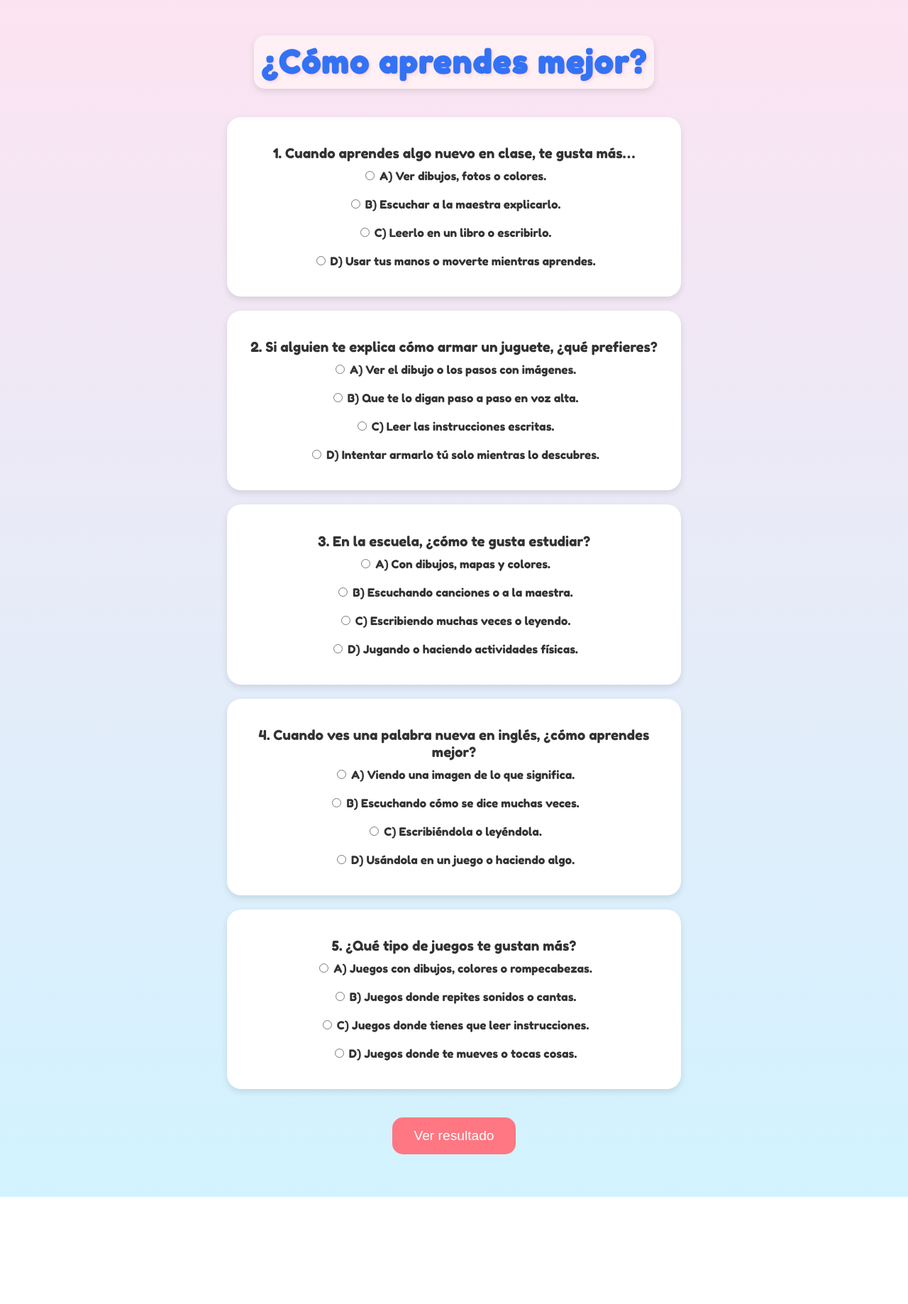
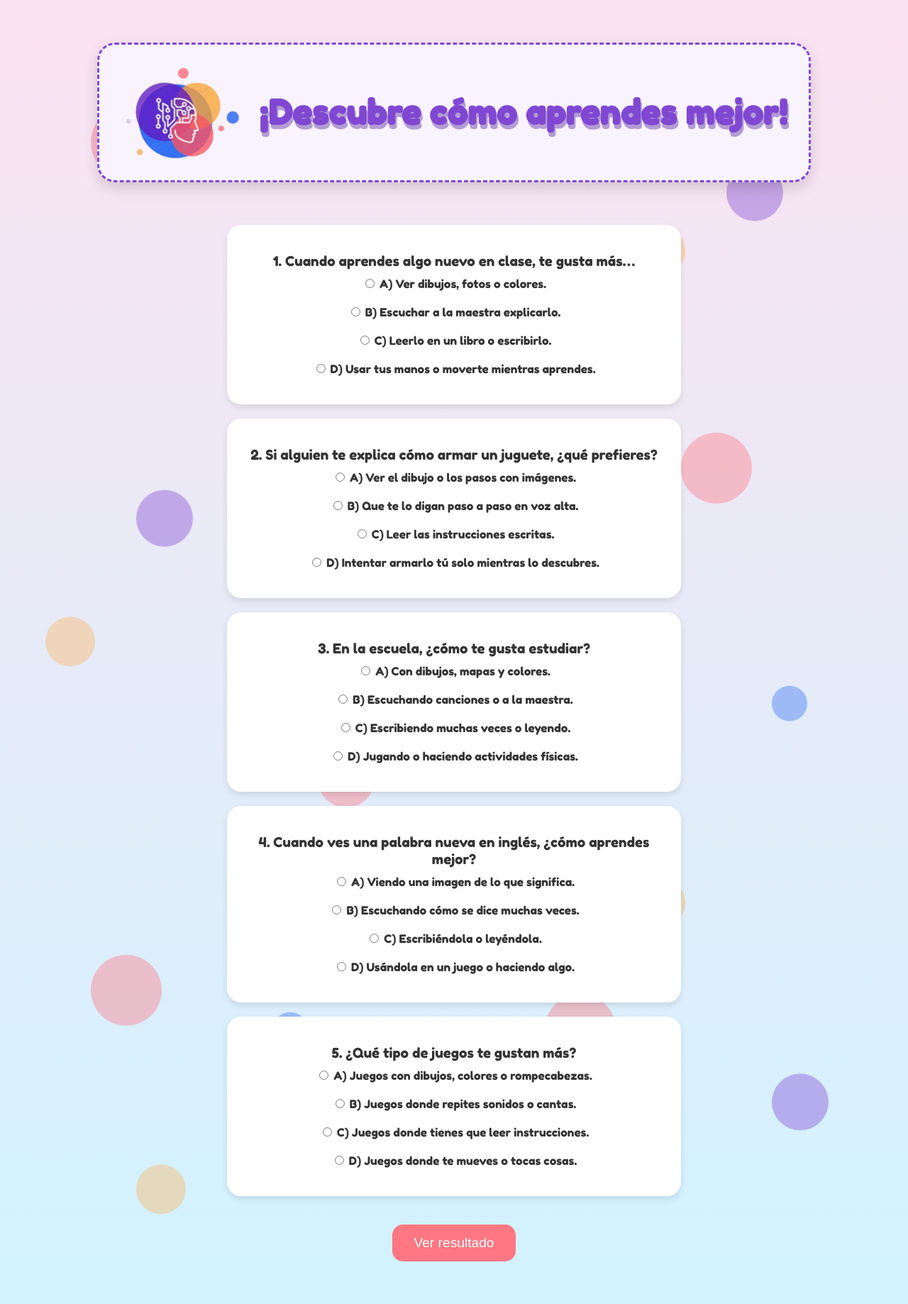
Before and after one commit to KIsabel72/HablAI, a PHP site: page /home.php in a window 1280 px wide. Shown: the whole page at 71% size. Before the commit the page ends 1687 px from the top, so only its background shows below. Run offline with PHP 8.4, Linux system fonts and the light colour scheme.

Commit message:
Diseño v1

```diff
--- a/css/custom.css
+++ b/css/custom.css
@@ -1,15 +1,19 @@
+@import url('https://fonts.googleapis.com/css2?family=Fredoka+One&display=swap');
+
 .body-start {
     font-family: 'Fredoka One', cursive;
     background: linear-gradient(to bottom, #fef3e3, #d3f3fd);
     text-align: center;
     color: #333;
-    height: 97vh;
+    height: 96vh;
     position: relative;
+    overflow: visible;
 }
 
 .img-start {
     width: 180px;
     height: auto;
+    text-align: center;
 }
 
 .h1-start {
@@ -47,6 +51,7 @@
     top: 0;
     left: 0;
     z-index: -1;
+    animation: float 20s linear infinite;
 }
 
 .bubble {
@@ -60,12 +65,102 @@
     width: 100px;
     height: 100px;
     background: #FE7782;
-    top: 20%;
-    left: 5%;
+    top: 10%;
+    left: 10%;
     animation-delay: 0s;
 }
 
 .bubble:nth-child(2) {
+    width: 70px;
+    height: 70px;
+    background: #FCB55D;
+    top: 20%;
+    left: 70%;
+    animation-delay: 2s;
+}
+
+.bubble:nth-child(3) {
+    width: 50px;
+    height: 50px;
+    background: #3372F5;
+    top: 30%;
+    left: 25%;
+    animation-delay: 4s;
+}
+
+.bubble:nth-child(4) {
+    width: 80px;
+    height: 80px;
+    background: #8048D2;
+    top: 15%;
+    left: 80%;
+    animation-delay: 4s;
+}
+
+.bubble:nth-child(5) {
+    width: 80px;
+    height: 80px;
+    background: #8048D2;
+    top: 40%;
+    left: 15%;
+    animation-delay: 4s;
+}
+
+.bubble:nth-child(6) {
+    width: 70px;
+    height: 70px;
+    background: #FCB55D;
+    top: 50%;
+    left: 5%;
+    animation-delay: 2s;
+}
+
+.bubble:nth-child(7) {
+    width: 100px;
+    height: 100px;
+    background: #FE7782;
+    top: 35%;
+    left: 75%;
+    animation-delay: 0s;
+}
+
+.bubble:nth-child(8) {
+    width: 50px;
+    height: 50px;
+    background: #3372F5;
+    top: 55%;
+    left: 85%;
+    animation-delay: 4s;
+}
+
+.bubble:nth-child(9) {
+    width: 50px;
+    height: 50px;
+    background: #8048D2;
+    top: 65%;
+    left: 55%;
+    animation-delay: 0s;
+}
+
+.bubble:nth-child(10) {
+    width: 80px;
+    height: 80px;
+    background: #FE7782;
+    top: 60%;
+    left: 35%;
+    animation-delay: 4s;
+}
+
+.bubble:nth-child(11) {
+    width: 100px;
+    height: 100px;
+    background: #FE7782;
+    top: 75%;
+    left: 10%;
+    animation-delay: 0s;
+}
+
+.bubble:nth-child(12) {
     width: 70px;
     height: 70px;
     background: #FCB55D;
@@ -74,23 +169,60 @@
     animation-delay: 2s;
 }
 
-.bubble:nth-child(3) {
+.bubble:nth-child(13) {
     width: 50px;
     height: 50px;
     background: #3372F5;
-    top: 75%;
-    left: 20%;
+    top: 80%;
+    left: 30%;
     animation-delay: 4s;
 }
 
-.bubble:nth-child(4) {
+.bubble:nth-child(14) {
     width: 80px;
     height: 80px;
     background: #8048D2;
-    top: 25%;
-    left: 80%;
+    top: 85%;
+    left: 85%;
+    animation-delay: 2s;
+}
+
+.bubble:nth-child(15) {
+    width: 80px;
+    height: 80px;
+    background: #8048D2;
+    top: 90%;
+    left: 50%;
+    animation-delay: 2s;
+}
+
+.bubble:nth-child(16) {
+    width: 70px;
+    height: 70px;
+    background: #FCB55D;
+    top: 92%;
+    left: 15%;
+    animation-delay: 2s;
+}
+
+.bubble:nth-child(17) {
+    width: 100px;
+    height: 100px;
+    background: #FE7782;
+    top: 78%;
+    left: 60%;
+    animation-delay: 0s;
+}
+
+.bubble:nth-child(18) {
+    width: 50px;
+    height: 50px;
+    background: #3372F5;
+    top: 68%;
+    left: 40%;
     animation-delay: 4s;
 }
+
 
 @keyframes float {
     0% {
@@ -98,7 +230,7 @@
     }
 
     50% {
-        transform: translateY(-20px);
+        transform: translateY(-30px);
     }
 
     100% {
@@ -113,24 +245,54 @@
     padding: 20px;
     color: #333;
     text-align: center;
-    overflow-y: auto;
+    overflow-x: visible;
+    overflow-y: visible;
     min-height: 100vh;
+    position: relative;
 }
 
-.h1-form {
-    color: #3372F5;
-    font-size: 2.8em;
-    margin-bottom: 20px;
-    font-family: 'Fredoka One', cursive;
-    text-shadow: 2px 2px 4px #ffd1dc;
-    letter-spacing: 1.5px;
-    padding: 10px;
-    border-radius: 15px;
-    background-color: #fff0f5;
-    box-shadow: 0 4px 10px rgba(0, 0, 0, 0.1);
-    display: inline-block;
+
+.sticker-titulo {
+    display: inline-flex;
+    align-items: center;
+    gap: 15px;
+    padding: 20px 30px;
+    background-color: #f8f3ff;
+    border: 3px dashed #8048D2;
+    border-radius: 25px;
+    box-shadow: 0px 8px 20px rgba(0, 0, 0, 0.15);
+    animation: bounceIn 1s ease;
+    margin: 40px auto;
+    font-family: 'Baloo 2', cursive;
 }
 
+
+.h1-form {
+    font-size: 3rem;
+    color: #8048D2;
+    text-shadow: 2px 6px #b29cd3;
+    font-family: 'Fredoka One';
+}
+
+.icono {
+    font-size: 2.5rem;
+}
+
+@keyframes bounceIn {
+    0% {
+        transform: scale(0.3);
+        opacity: 0;
+    }
+
+    70% {
+        transform: scale(1.1);
+        opacity: 1;
+    }
+
+    100% {
+        transform: scale(1);
+    }
+}
 
 .question {
     background: white;
--- a/home.php
+++ b/home.php
@@ -62,6 +62,7 @@ if ($_SERVER["REQUEST_METHOD"] == "POST") {
 
 <!DOCTYPE html>
 <html lang="es">
+
 <head>
     <meta charset="UTF-8" />
     <meta name="viewport" content="width=device-width, initial-scale=1" />
@@ -69,9 +70,33 @@ if ($_SERVER["REQUEST_METHOD"] == "POST") {
     <link href="https://fonts.googleapis.com/css2?family=Fredoka+One&display=swap" rel="stylesheet" />
     <link href="css/custom.css" rel="stylesheet">
 </head>
+
 <body class="body-form">
-    <h1 class="h1-form">¿Cómo aprendes mejor?</h1>
 
+    <div class="sticker-titulo">
+        <img class="img-start" src="img/Logo.png" alt="Logo de HabIAI">
+        <h1 class="h1-form">¡Descubre cómo aprendes mejor!</h1>
+    </div>
+    <div class="bubbles">
+        <div class="bubble"></div>
+        <div class="bubble"></div>
+        <div class="bubble"></div>
+        <div class="bubble"></div>
+        <div class="bubble"></div>
+        <div class="bubble"></div>
+        <div class="bubble"></div>
+        <div class="bubble"></div>
+        <div class="bubble"></div>
+        <div class="bubble"></div>
+        <div class="bubble"></div>
+        <div class="bubble"></div>
+        <div class="bubble"></div>
+        <div class="bubble"></div>
+        <div class="bubble"></div>
+        <div class="bubble"></div>
+        <div class="bubble"></div>
+        <div class="bubble"></div>
+    </div>
     <form method="POST">
         <?php
         $i = 1;
@@ -88,4 +113,5 @@ if ($_SERVER["REQUEST_METHOD"] == "POST") {
         <button type="submit" class="btn-submit">Ver resultado</button>
     </form>
 </body>
+
 </html>
--- a/index.php
+++ b/index.php
@@ -15,6 +15,12 @@
         <div class="bubble"></div>
         <div class="bubble"></div>
         <div class="bubble"></div>
+        <div class="bubble"></div>
+        <div class="bubble"></div>
+        <div class="bubble"></div>
+        <div class="bubble"></div>
+        <div class="bubble"></div>
+        <div class="bubble"></div>
     </div>
     <div>
         <img class="img-start" src="img/Logo.png" alt="Logo de HabIAI">
```
